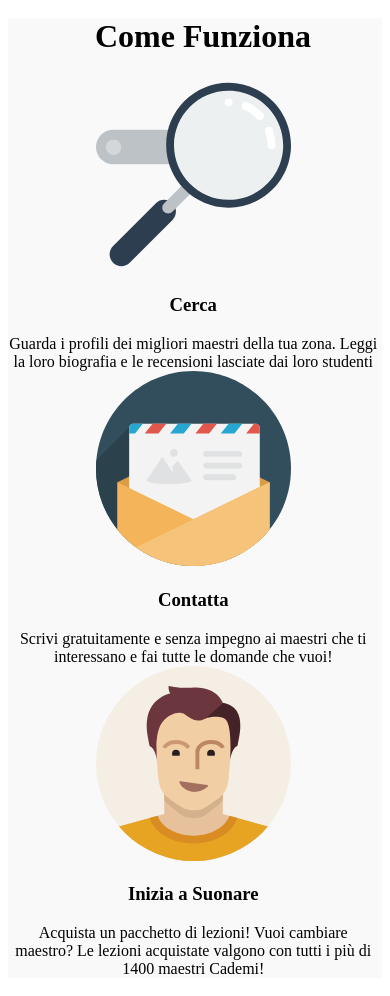
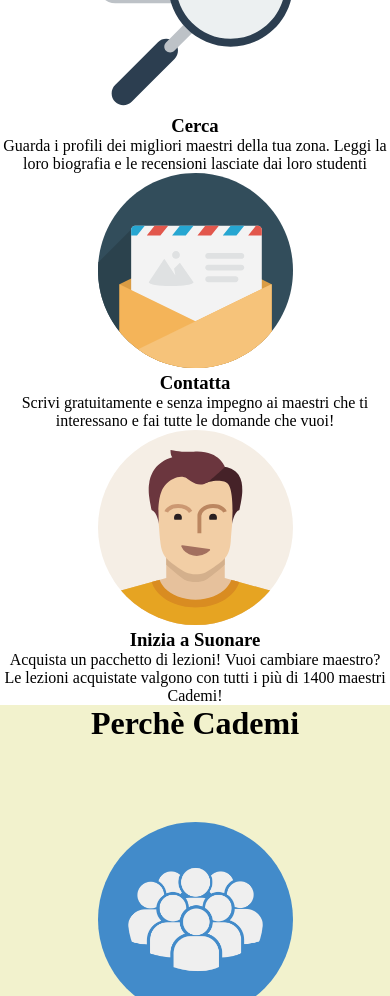
Before and after one commit to Simone-De-Santis/html-css-resp-wannabe, a plain HTML site: page index.html in a window 390 px wide. Shown: the part 682-1678 px from the top of the page. Drawn offline with Linux system fonts and the light colour scheme.

Commit message:
fine lavoro

```diff
--- a/resizing420px.css
+++ b/resizing420px.css
@@ -1,4 +1,14 @@
 @media screen and (max-width:420px) {
+    *{
+        box-sizing: border-box;
+        margin: 0;
+        padding: 0;
+    }
+    .container, .container.grey:nth-child(3) {
+        background-color:#f2f2cd;
+    }
+
+
     .row {
         width: 100vw;
         margin-left: auto;
@@ -9,7 +19,7 @@
       /* BLOCCO LEZIONI */
       #lezioni .row>.left,
       #lezioni .row>.right {
-        width: 95%;
+        width: 100%;
         float:none;
       }
 
@@ -29,7 +39,7 @@
       #steps .row>.central,
       #steps .row>.right {
         float: none;
-        width: 95%;
+        width: 100%;
       }
 
       #steps {
@@ -44,7 +54,7 @@
       #why .row>.first,
       #why .row>.second,
       #why .row>.third {
-        width: 95%;
+        width: 100%;
         margin-top: 80px;
       }
 
@@ -62,7 +72,7 @@
       }
 
       .container.grey {
-        background-color: #f9f9f9;
+        background-color: white;
       }
 
       img {
```
